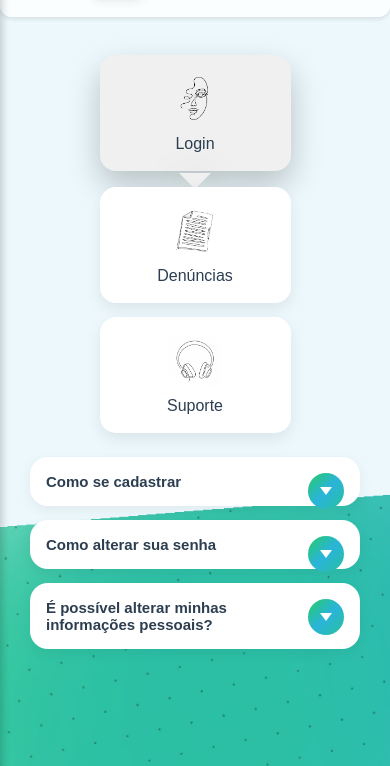
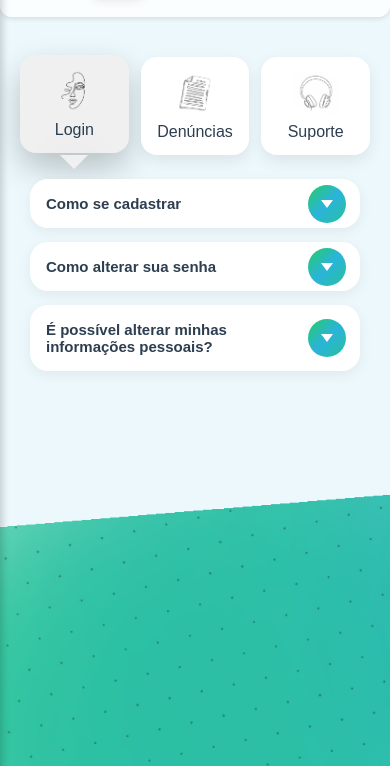
Before and after one commit to ViniciusOdorizziHoppe/Opinai, a website: page public/html/ajuda.html in a window 390 px wide. Shown: the part 78-844 px from the top of the page. Drawn offline with Linux system fonts and the light colour scheme.

Commit message:
Mais uma tentativa no mobile

```diff
--- a/public/css/ajuda.css
+++ b/public/css/ajuda.css
@@ -163,15 +163,15 @@ body {
 .ajuda-cards {
     display: flex;
     justify-content: center;
-    gap: 24px;
+    gap: 10px;
     margin-top: 20px;
-    flex-wrap: wrap;
+    flex-wrap: nowrap;
 }
 
 .card {
     background: #ffffff;
-    width: 200px;
-    padding: 24px;
+    width: 170px;
+    padding: 20px;
     border-radius: 18px;
     text-align: center;
     cursor: pointer;
@@ -189,9 +189,9 @@ body {
 /* Imagem dos cards */
 
 .card-img {
-    width: 72px;
-    height: 72px;
-    margin: 0 auto 14px auto;
+    width: 56px;
+    height: 56px;
+    margin: 0 auto 10px auto;
     display: flex;
     align-items: center;
     justify-content: center;
@@ -205,16 +205,23 @@ body {
     background: transparent;
 }
 
+/* Texto do card */
+
+.card h3 {
+    font-size: 15px;
+    white-space: nowrap;
+}
+
 /* Seta abaixo do card */
 
 .card-arrow {
     position: absolute;
-    bottom: -18px;
+    bottom: -16px;
     left: 50%;
     transform: translateX(-50%) scale(0);
-    border-left: 16px solid transparent;
-    border-right: 16px solid transparent;
-    border-top: 16px solid #f0f0f0;
+    border-left: 14px solid transparent;
+    border-right: 14px solid transparent;
+    border-top: 14px solid #f0f0f0;
     filter: drop-shadow(0 12px 22px rgba(0,0,0,0.22));
     transition: transform 0.25s;
 }
@@ -240,7 +247,7 @@ body {
 .faq-item {
     background: #ffffff;
     border-radius: 18px;
-    padding: 18px;
+    padding: 18px 56px 18px 18px;
     margin-bottom: 14px;
     position: relative;
     box-shadow: 0 4px 14px rgba(0,0,0,0.06);
@@ -253,7 +260,6 @@ body {
 
 .faq-item h3 {
     margin: 0;
-    padding-right: 56px;
     font-size: 16px;
 }
 
@@ -261,10 +267,11 @@ body {
 
 .faq-toggle {
     position: absolute;
-    right: 16px;
-    top: 16px;
-    width: 36px;
-    height: 36px;
+    right: 14px;
+    top: 50%;
+    transform: translateY(-50%);
+    width: 38px;
+    height: 38px;
     border-radius: 50%;
     border: none;
     cursor: pointer;
@@ -284,7 +291,7 @@ body {
 
 .faq-item.open .faq-toggle {
     background: #dddddd;
-    transform: rotate(180deg);
+    transform: translateY(-50%) rotate(180deg);
 }
 
 /* Resposta */
@@ -304,19 +311,24 @@ body {
 @media (max-width: 600px) {
 
     .ajuda-cards {
-        gap: 14px;
+        gap: 12px;
+        justify-content: space-between;
     }
 
     .card {
-        width: 155px;
-        padding: 18px;
+        width: 115px;
+        padding: 14px;
         border-radius: 16px;
     }
 
     .card-img {
-        width: 52px;
-        height: 52px;
-        margin-bottom: 10px;
+        width: 44px;
+        height: 44px;
+        margin-bottom: 8px;
+    }
+
+    .card h3 {
+        font-size: 14px;
     }
 
     .faq-group {
@@ -326,15 +338,10 @@ body {
     }
 
     .faq-item {
-        padding: 16px;
+        padding: 16px 54px 16px 16px;
     }
 
     .faq-item h3 {
         font-size: 15px;
     }
-
-    .faq-toggle {
-        width: 36px;
-        height: 36px;
-    }
 }
```
